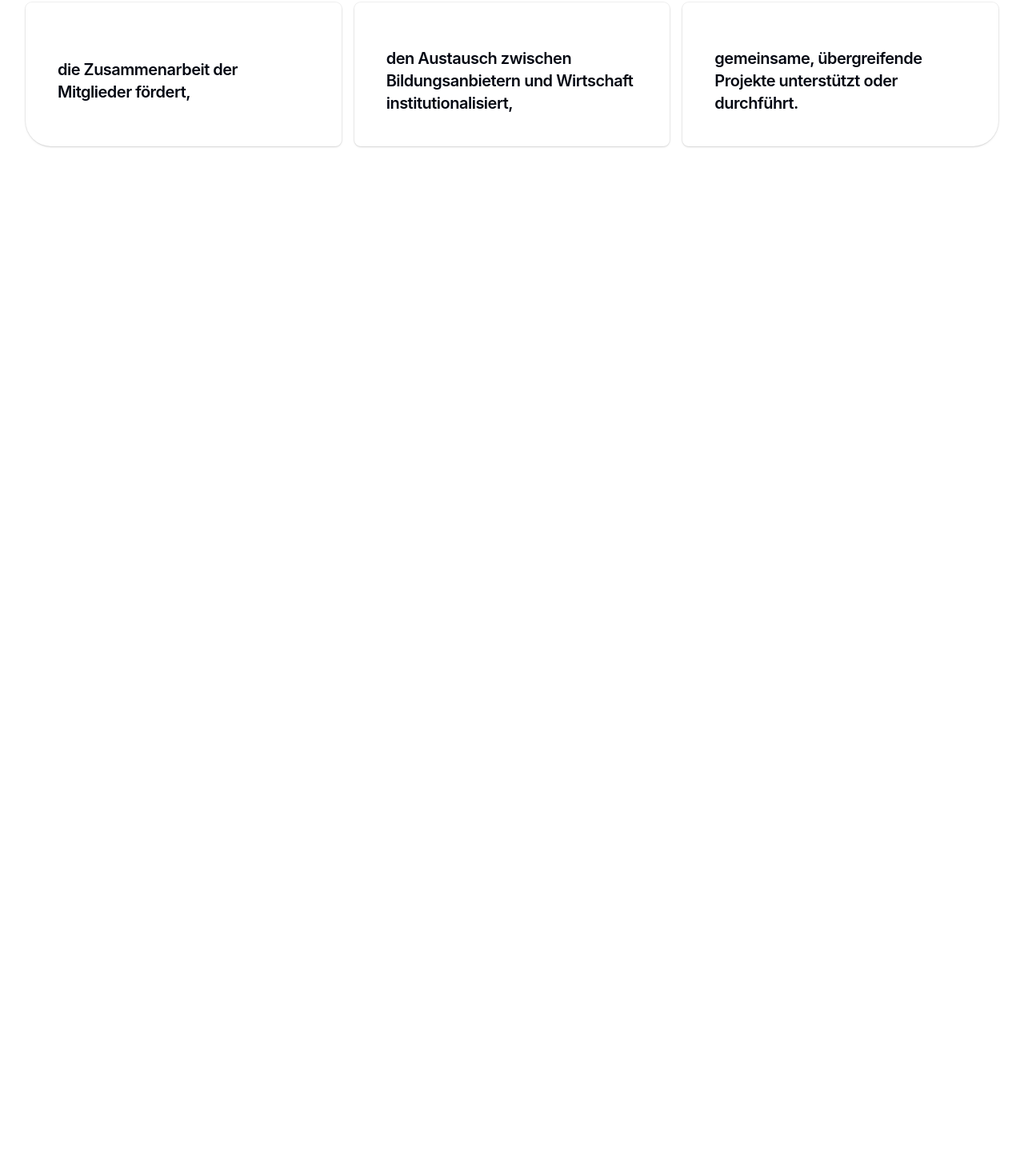
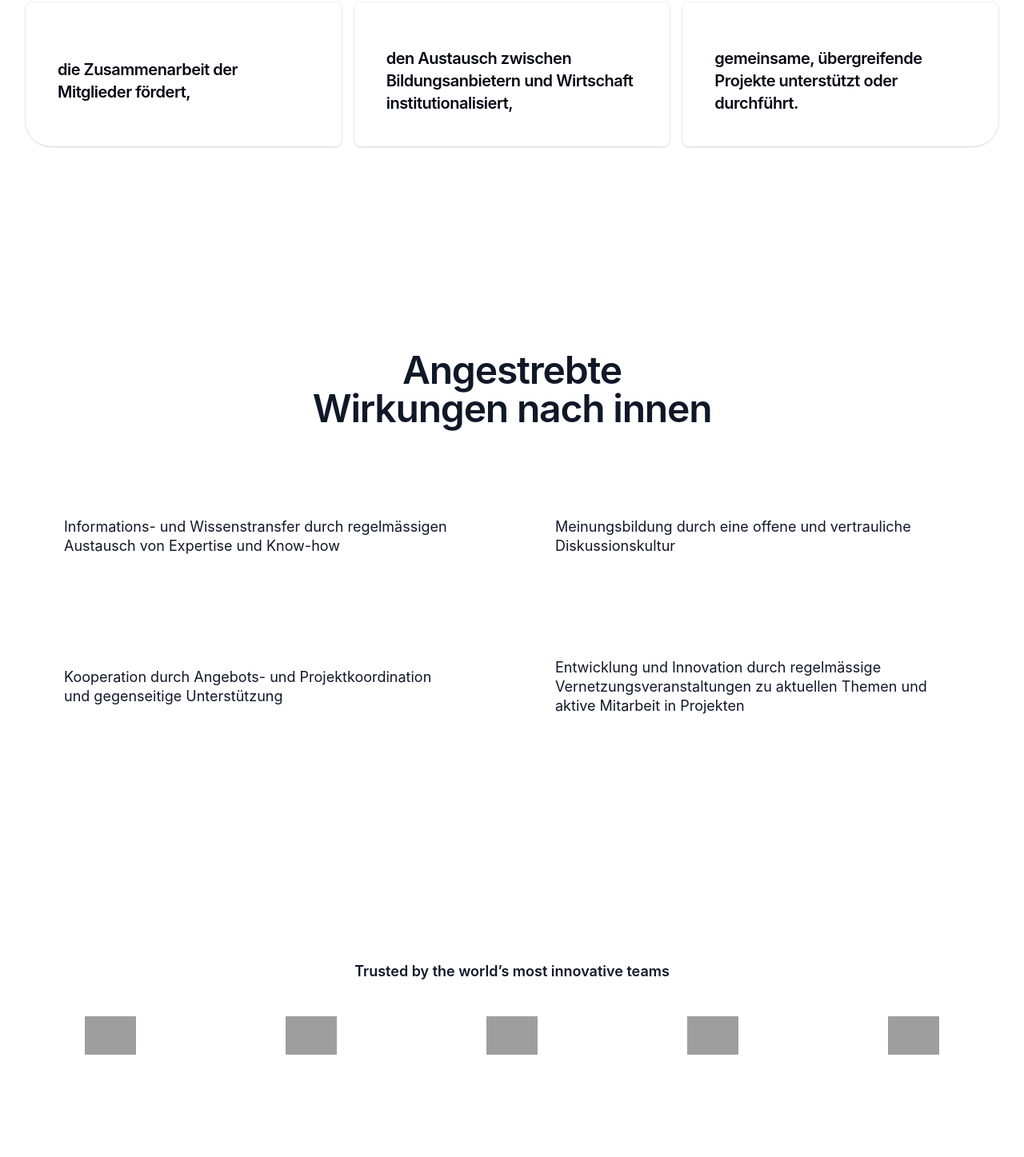
Before and after one commit to jannismilz/sharky-bnao, a website built with Vite: page index.html in a window 1280 px wide. Shown: the part 1429-2876 px from the top of the page at 80% size. Before the commit the page ends 1740 px from the top, so only its background shows below. Built offline with nearby package versions, Linux system fonts and the light colour scheme; grey boxes are pictures that could not be loaded.

Commit message:
Angestrebte Wirkungen

```diff
--- a/index.html
+++ b/index.html
@@ -192,5 +192,93 @@
 				</div>
 			</div>
 		</section>
+
+		<section class="wirkung innen">
+			<div class="bg-white py-24 sm:py-32 dark:bg-gray-900">
+				<div class="mx-auto max-w-7xl px-6 lg:px-8">
+					<div class="mx-auto max-w-2xl text-center">
+						<h2 class="text-4xl font-semibold tracking-tight text-balance text-gray-900 sm:text-5xl dark:text-white">
+							Angestrebte Wirkungen nach innen
+						</h2>
+					</div>
+					<div class="mx-auto mt-16 grid max-w-2xl grid-cols-1 gap-x-3 gap-y-8 lg:mx-0 lg:max-w-none lg:grid-cols-2">
+						<article class="flex flex-col items-start justify-between">
+							<div class="p-12 flex max-w-xl grow flex-col justify-center items-center bg-white rounded-lg max-lg:rounded-4xl lg:rounded-4xl dark:bg-gray-800">
+								<div>
+									<h3 class="text-lg/6 text-gray-900 group-hover:text-gray-600 dark:text-white dark:group-hover:text-gray-300">
+										<a href="#">
+											<span class="absolute inset-0"></span>
+											Informations- und Wissenstransfer durch regelmässigen Austausch von Expertise und Know-how
+										</a>
+									</h3>
+								</div>
+							</div>
+						</article>
+						<article class="flex flex-col items-start justify-between">
+							<div class="p-12 flex max-w-xl grow flex-col justify-center items-center bg-white rounded-lg max-lg:rounded-4xl lg:rounded-4xl dark:bg-gray-800">
+								<div>
+									<h3 class="text-lg/6 text-gray-900 group-hover:text-gray-600 dark:text-white dark:group-hover:text-gray-300">
+										<a href="#">
+											<span class="absolute inset-0"></span>
+											Meinungsbildung durch eine offene und vertrauliche Diskussionskultur
+										</a>
+									</h3>
+								</div>
+							</div>
+						</article>
+						<article class="flex flex-col items-start justify-between">
+							<div class="p-12 flex max-w-xl grow flex-col justify-center items-center bg-white rounded-lg max-lg:rounded-4xl lg:rounded-4xl dark:bg-gray-800">
+								<div>
+									<h3 class="text-lg/6 text-gray-900 group-hover:text-gray-600 dark:text-white dark:group-hover:text-gray-300">
+										<a href="#">
+											<span class="absolute inset-0"></span>
+											Kooperation durch Angebots- und Projektkoordination und gegenseitige Unterstützung
+										</a>
+									</h3>
+								</div>
+							</div>
+						</article>
+						<article class="flex flex-col items-start justify-between">
+							<div class="p-12 flex max-w-xl grow flex-col justify-center items-center bg-white rounded-lg max-lg:rounded-4xl lg:rounded-4xl dark:bg-gray-800">
+								<div>
+									<h3 class="text-lg/6 text-gray-900 group-hover:text-gray-600 dark:text-white dark:group-hover:text-gray-300">
+										<a href="#">
+											<span class="absolute inset-0"></span>
+											Entwicklung und Innovation durch regelmässige Vernetzungsveranstaltungen zu aktuellen Themen und
+											aktive Mitarbeit in Projekten
+										</a>
+									</h3>
+								</div>
+							</div>
+						</article>
+					</div>
+				</div>
+			</div>
+		</section>
+
+		<section class="logo cloud">
+			<div class="bg-white py-24 sm:py-32 dark:bg-gray-900">
+				<div class="mx-auto max-w-7xl px-6 lg:px-8">
+					<h2 class="text-center text-lg/8 font-semibold text-gray-900 dark:text-white">Trusted by the world’s most
+						innovative teams</h2>
+					<div class="mx-auto mt-10 grid max-w-lg grid-cols-4 items-center gap-x-8 gap-y-10 sm:max-w-xl sm:grid-cols-6 sm:gap-x-10 lg:mx-0 lg:max-w-none lg:grid-cols-5">
+						<img width="158" height="48" src="https://tailwindcss.com/plus-assets/img/logos/158x48/transistor-logo-gray-900.svg" alt="Transistor" class="col-span-2 max-h-12 w-full object-contain lg:col-span-1 dark:hidden">
+						<img width="158" height="48" src="https://tailwindcss.com/plus-assets/img/logos/158x48/transistor-logo-white.svg" alt="Transistor" class="col-span-2 max-h-12 w-full object-contain not-dark:hidden lg:col-span-1">
+
+						<img width="158" height="48" src="https://tailwindcss.com/plus-assets/img/logos/158x48/reform-logo-gray-900.svg" alt="Reform" class="col-span-2 max-h-12 w-full object-contain lg:col-span-1 dark:hidden">
+						<img width="158" height="48" src="https://tailwindcss.com/plus-assets/img/logos/158x48/reform-logo-white.svg" alt="Reform" class="col-span-2 max-h-12 w-full object-contain not-dark:hidden lg:col-span-1">
+
+						<img width="158" height="48" src="https://tailwindcss.com/plus-assets/img/logos/158x48/tuple-logo-gray-900.svg" alt="Tuple" class="col-span-2 max-h-12 w-full object-contain lg:col-span-1 dark:hidden">
+						<img width="158" height="48" src="https://tailwindcss.com/plus-assets/img/logos/158x48/tuple-logo-white.svg" alt="Tuple" class="col-span-2 max-h-12 w-full object-contain not-dark:hidden lg:col-span-1">
+
+						<img width="158" height="48" src="https://tailwindcss.com/plus-assets/img/logos/158x48/savvycal-logo-gray-900.svg" alt="SavvyCal" class="col-span-2 max-h-12 w-full object-contain sm:col-start-2 lg:col-span-1 dark:hidden">
+						<img width="158" height="48" src="https://tailwindcss.com/plus-assets/img/logos/158x48/savvycal-logo-white.svg" alt="SavvyCal" class="col-span-2 max-h-12 w-full object-contain not-dark:hidden sm:col-start-2 lg:col-span-1">
+
+						<img width="158" height="48" src="https://tailwindcss.com/plus-assets/img/logos/158x48/statamic-logo-gray-900.svg" alt="Statamic" class="col-span-2 col-start-2 max-h-12 w-full object-contain sm:col-start-auto lg:col-span-1 dark:hidden">
+						<img width="158" height="48" src="https://tailwindcss.com/plus-assets/img/logos/158x48/statamic-logo-white.svg" alt="Statamic" class="col-span-2 col-start-2 max-h-12 w-full object-contain not-dark:hidden sm:col-start-auto lg:col-span-1">
+					</div>
+				</div>
+			</div>
+		</section>
 	</body>
 </html>
```
